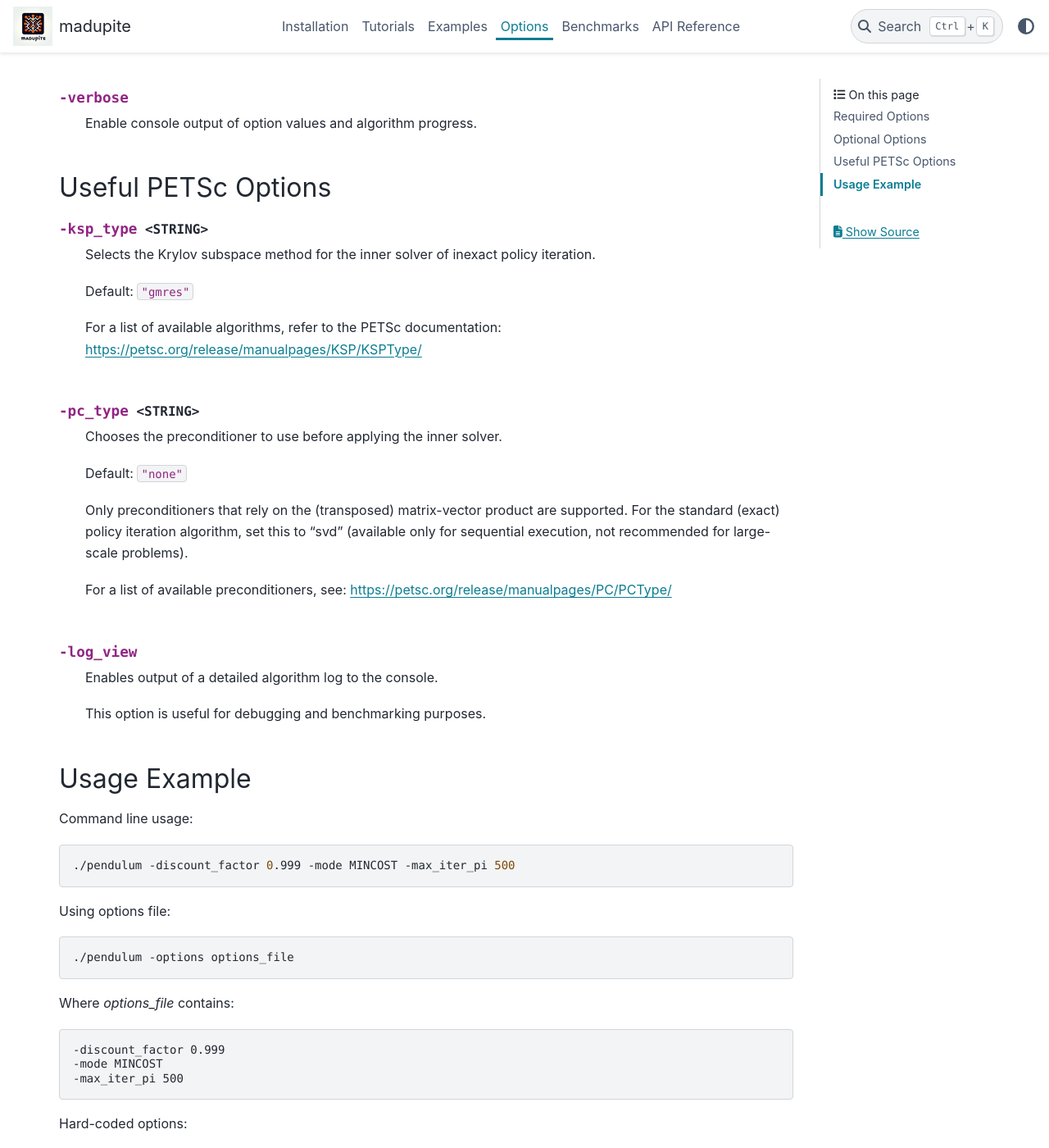
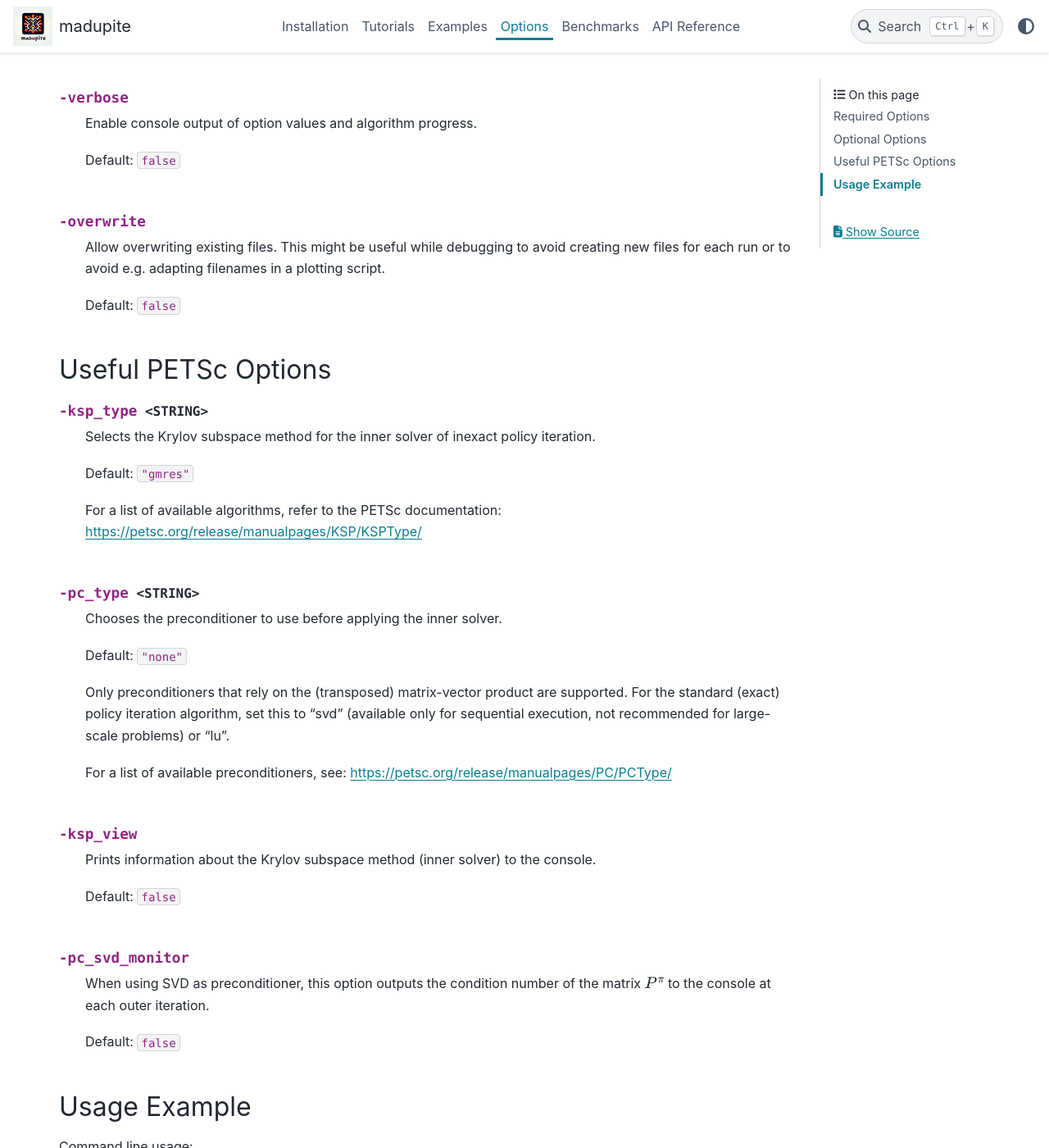
Before and after one commit to madupite/madupite, a Sphinx documentation site: the page built from docs/options.rst, in a window 1280 px wide and 1400 px high, scrolled down 2558 px. Shown: the whole window at 82% size. Built offline with Sphinx 7.4.7 and the PyData theme 0.15.4, drawn with Linux system fonts in a browser that asks for light colours.

Commit message:
allow overwriting files if explicitly specified

```diff
--- a/docs/options.rst
+++ b/docs/options.rst
@@ -95,6 +95,14 @@ Optional Options
 
    Enable console output of option values and algorithm progress.
 
+   Default: ``false``
+
+.. option:: -overwrite
+
+   Allow overwriting existing files. This might be useful while debugging to avoid creating new files for each run or to avoid e.g. adapting filenames in a plotting script.
+
+   Default: ``false``
+
 
 Useful PETSc Options
 --------------------
@@ -113,15 +121,22 @@ Useful PETSc Options
 
    Default: ``"none"``
 
-   Only preconditioners that rely on the (transposed) matrix-vector product are supported. For the standard (exact) policy iteration algorithm, set this to "svd" (available only for sequential execution, not recommended for large-scale problems).
+   Only preconditioners that rely on the (transposed) matrix-vector product are supported. For the standard (exact) policy iteration algorithm, set this to "svd" (available only for sequential execution, not recommended for large-scale problems) or "lu".
 
    For a list of available preconditioners, see: https://petsc.org/release/manualpages/PC/PCType/
 
-.. option:: -log_view
+.. option:: -ksp_view
 
-   Enables output of a detailed algorithm log to the console.
+   Prints information about the Krylov subspace method (inner solver) to the console.
 
-   This option is useful for debugging and benchmarking purposes.
+   Default: ``false``
+
+.. option:: -pc_svd_monitor
+
+   When using SVD as preconditioner, this option outputs the condition number of the matrix :math:`P^\pi` to the console at each outer iteration.
+
+   Default: ``false``
+
 
 Usage Example
 -------------
```
Also changed, not shown: 3 other files.
